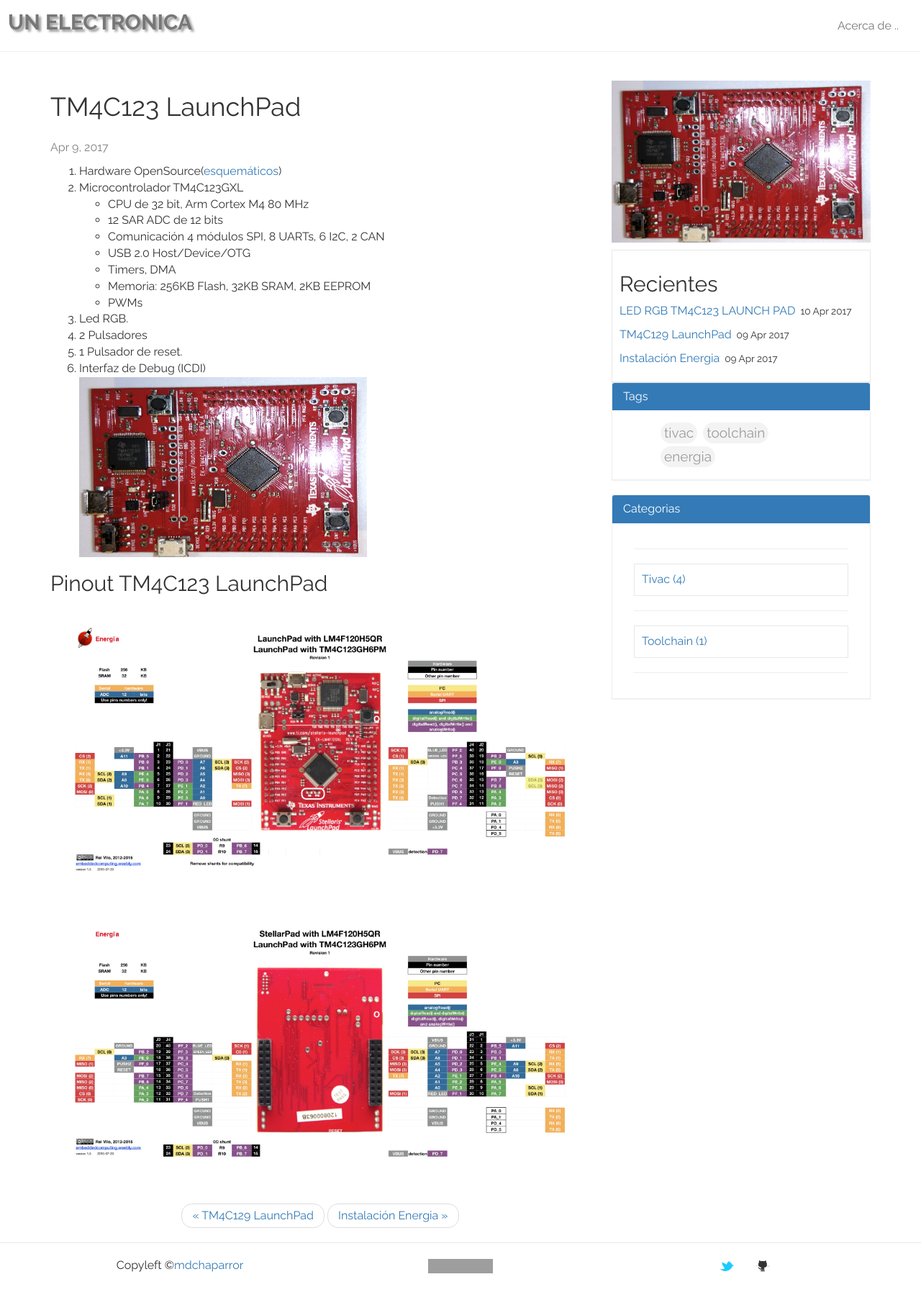
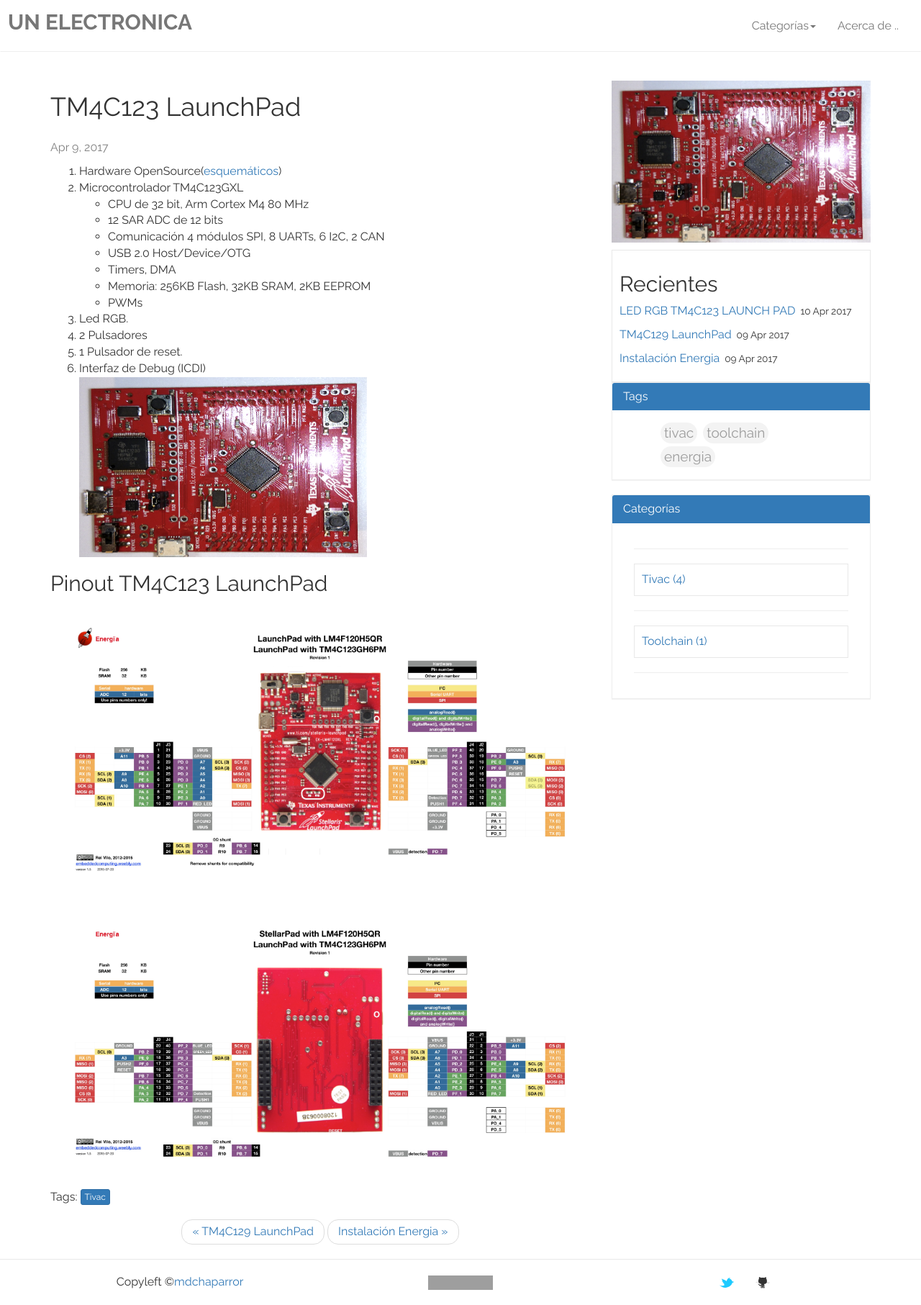
Before and after one commit to unelectronica/unelectronica.codigo, a Jekyll site: the page built from _posts/2017-04-09-TM4C123-LaunchPad.md, in a window 1280 px wide. Shown: the whole page at 72% size. Built offline with Jekyll 4.4.1, drawn with Linux system fonts in a browser that asks for light colours; comment, search, counter and statistics services are not loaded; before the commit the page ends 1790 px from its top, so only the background shows below that; grey boxes are pictures that could not be loaded.

Commit message:
Cambios diseño de pagina y menu de categorias

```diff
--- /dev/null
+++ b/_includes/categoriasDropDown.html
@@ -0,0 +1,19 @@
+<!-- Categpry -->
+
+
+    {% assign categories_list = site.categories %}
+      {% if categories_list.first[0] == null %}
+        {% for category in categories_list %}
+            <li>
+                <a href="{{ category | prepend: '/category/' | prepend: site.url }}" class="recent-item"> {{ category | capitalize }} ({{ site.tags[category].size }})</a>
+            </li>
+
+        {% endfor %}
+      {% else %}
+        {% for category in categories_list %}
+            <li>
+                <a href="{{ category[0] | prepend: '/category/' | prepend: site.url }}" class="recent-item"> {{ category[0] | capitalize }} ({{ category[1].size }})</a>
+            </li>
+        {% endfor %}
+      {% endif %}
+   {% assign categories_list = nil %}
--- a/_includes/header.html
+++ b/_includes/header.html
@@ -1,11 +1,3 @@
-<style>
-
-.navbar-brand{
-
-  text-shadow: #999 0.2rem 0.2rem 0.2rem;
-
-}
-</style>
 
 <header class="site-header">
 <nav class="navbar navbar-default">
@@ -23,18 +15,16 @@
 
     <!-- Collect the nav links, forms, and other content for toggling -->
     <div class="collapse navbar-collapse " id="bs-example-navbar-collapse-1">
-            <ul class="nav navbar-nav navbar-right">
+            <ul class="nav navbar-nav navbar-right ">
+
+        <!-- <li><a href="{{site.baseurl}}/texto/">TExto</a></li> -->
+        <li class="dropdown">
+          <a href="#" class="dropdown-toggle" data-toggle="dropdown" role="button" aria-haspopup="true" aria-expanded="false">Categorías<span class="caret"></span></a>
+          <ul class="dropdown-menu">
+            {% include categoriasDropDown.html %}
+          </ul>
+        </li>
         <li><a href="{{site.baseurl}}/about/">Acerca de ..</a></li>
-        <!-- <li><a href="{{site.baseurl}}/texto/">TExto</a></li> -->
-        <!-- <li class="dropdown">
-          <a href="#" class="dropdown-toggle" data-toggle="dropdown" role="button" aria-haspopup="true" aria-expanded="false">Download <span class="caret"></span></a>
-          <ul class="dropdown-menu">
-            <li><a target="_blank" href="https://github.com/sharu725/cards">Project</a></li>
-            <li><a href="https://github.com/sharu725/cards/archive/master.zip">Download</a></li>
-            <li role="separator" class="divider"></li>
-            <li><a target="_blank" href="https://jekyll-themes.com">More Themes</a></li>
-          </ul>
-        </li> -->
       </ul>
     </div><!-- /.navbar-collapse -->
   </div><!-- /.container-fluid -->
--- a/_includes/sidebar.html
+++ b/_includes/sidebar.html
@@ -32,7 +32,7 @@
         </div>
 <div class="panel panel-primary">
     <div class="panel-heading">
-    <h3 class="panel-title">Categorias</h3>
+    <h3 class="panel-title">Categorías</h3>
     </div>
     <div class="panel-body">
 
--- a/_layouts/post.html
+++ b/_layouts/post.html
@@ -13,7 +13,14 @@
 
           <div class="post-content" itemprop="articleBody">
             {{ content }}
+            {% assign tag_list = page.tags %}
+
           </div>
+          Tags:   {% for tags in tag_list %}
+
+                        <button class="btn btn-primary btn-xs">{{ tags | capitalize }}</button>
+                        {% endfor %}
+
 
     </article>
     <div class="row">
@@ -44,4 +51,4 @@
 </div>
 
 
-{% include fb-script.html %}
+<!-- {% include fb-script.html %} -->
--- a/css/estilosPropios.css
+++ b/css/estilosPropios.css
@@ -26,3 +26,19 @@
     background-color: #EAFEF0;
     color: black;
 }
+/*body{
+  padding-top: 70px;
+}*/
+/*.navbar-brand{
+
+  text-shadow: #999 0.15rem 0.15rem 0.2rem;
+
+}*/
+.dark-primary-color    { background: #1976D2; }
+.default-primary-color { background: #2196F3; }
+.light-primary-color   { background: #BBDEFB; }
+.text-primary-color    { color: #FFFFFF; }
+.accent-color          { background: #536DFE; }
+.primary-text-color    { color: #212121; }
+.secondary-text-color  { color: #757575; }
+.divider-color         { border-color: #BDBDBD; }
```
